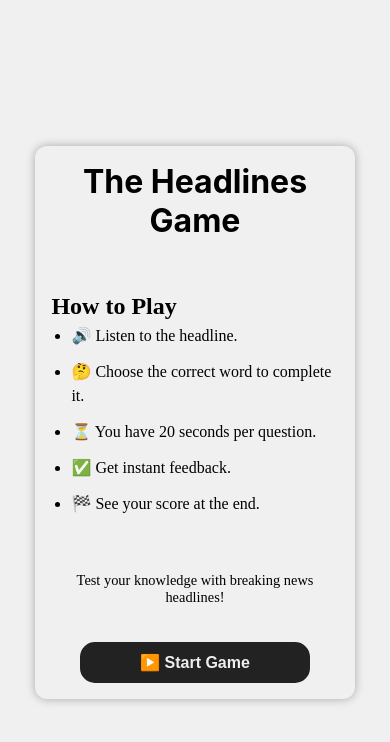
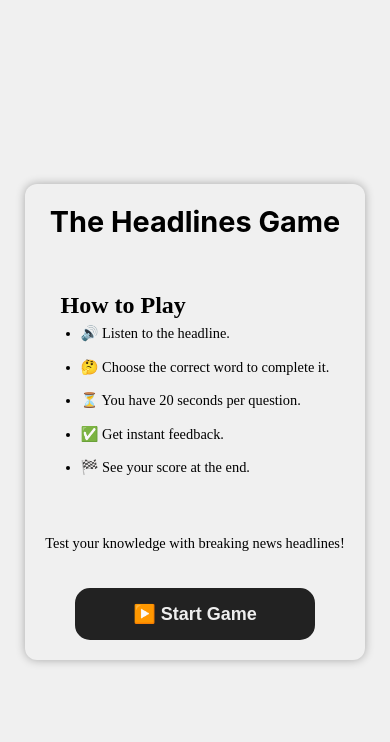
Before and after one commit to Kalmeshwar27/headlinesreact, a React (Create React App) app: page / in a window 390 px wide. Shown: the top 742 px of the page. Built offline with nearby package versions, Linux system fonts and the light colour scheme.

Commit message:
updated code

```diff
--- a/src/App.css
+++ b/src/App.css
@@ -907,62 +907,3 @@ user-select:none
     text-align: left;
   }
 }
-/* Responsive Adjustments */
-@media (max-width: 768px) {
-  .start-screen,
-  .container,
-  .headline-box,
-  .options,
-  .news-image {
-    width: 90%;
-    max-width: 100%;
-    padding: 1rem;
-  }
-
-  .start-screen h1 {
-    font-size: 2rem;
-  }
-
-  .instructions li {
-    font-size: 1rem;
-  }
-
-  .headline-title {
-    font-size: 2.2rem;
-  }
-
-  .option-btn {
-    min-width: 100%;
-    font-size: 1rem;
-  }
-
-  .start-button {
-    min-width: 100%;
-    font-size: 1rem;
-  }
-
-  .info-bar {
-    flex-direction: column;
-    align-items: flex-start;
-    font-size: 1rem;
-  }
-
-  .headline-header {
-    flex-direction: column;
-    font-size: 0.85rem;
-    align-items: flex-start;
-  }
-
-  .content {
-    padding: 1rem;
-  }
-
-  .headline-text {
-    font-size: 1.3rem;
-  }
-
-  .button-85 {
-    font-size: 1rem;
-    padding: 0.5rem 1.2rem;
-  }
-}
```
